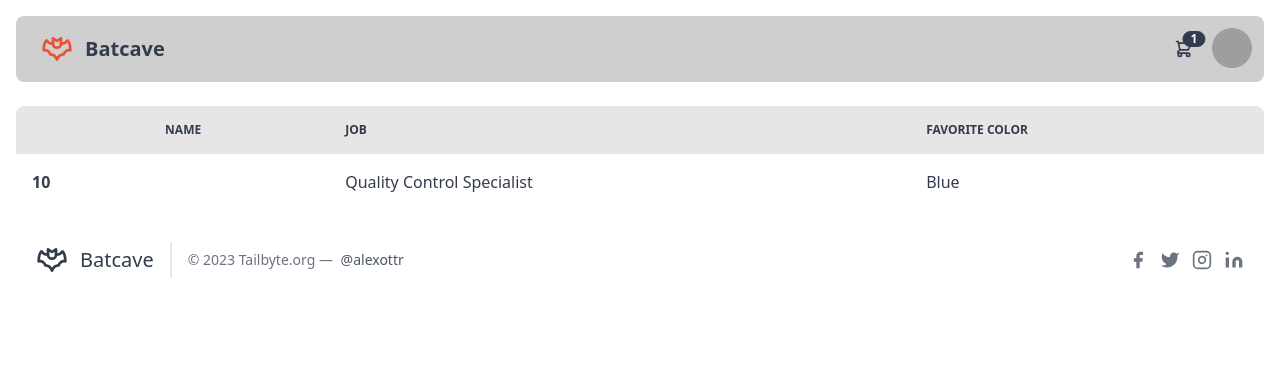
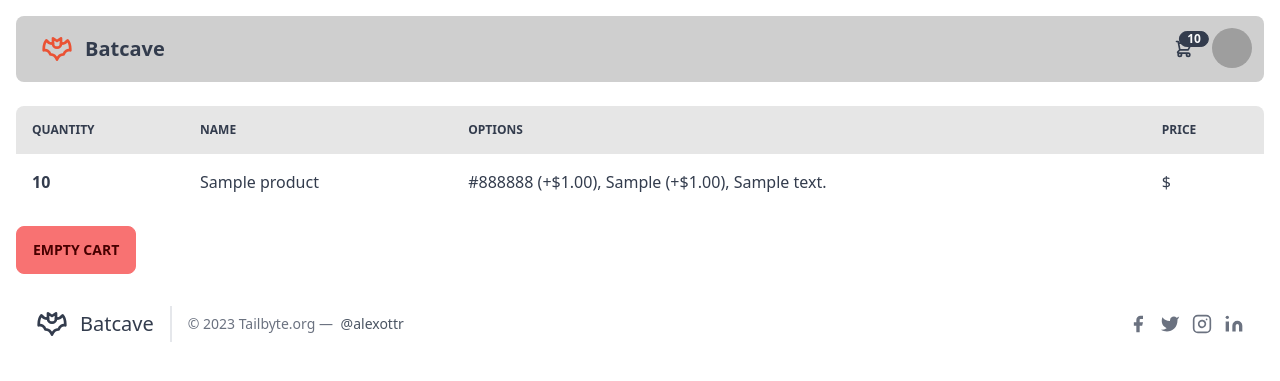
Before and after one commit to aottr/batcave, a Django app: page /cart in a window 1280 px wide. Shown: the top 381 px of the page. Run offline with Django 4.2, Linux system fonts and the light colour scheme; a user stored in the database is signed in; tables that the repository leaves empty hold one stand-in row (values such as "Sample post"); grey boxes are pictures that could not be loaded.

Commit message:
enable stock to be spread

```diff
--- a/static/batcave.css
+++ b/static/batcave.css
@@ -1612,6 +1612,27 @@
   outline: 2px solid hsl(var(--su));
 }
 
+.btn-error {
+  --tw-border-opacity: 1;
+  border-color: hsl(var(--er) / var(--tw-border-opacity));
+  --tw-bg-opacity: 1;
+  background-color: hsl(var(--er) / var(--tw-bg-opacity));
+  --tw-text-opacity: 1;
+  color: hsl(var(--erc, var(--nc)) / var(--tw-text-opacity));
+}
+
+.btn-error:hover,
+    .btn-error.btn-active {
+  --tw-border-opacity: 1;
+  border-color: hsl(var(--er) / var(--tw-border-opacity));
+  --tw-bg-opacity: 1;
+  background-color: hsl(var(--er) / var(--tw-bg-opacity));
+}
+
+.btn-error:focus-visible {
+  outline: 2px solid hsl(var(--er));
+}
+
 .btn.glass:hover,
     .btn.glass.btn-active {
   --glass-opacity: 25%;
@@ -1683,6 +1704,21 @@
   background-color: hsl(var(--su) / var(--tw-bg-opacity));
   --tw-text-opacity: 1;
   color: hsl(var(--suc, var(--nc)) / var(--tw-text-opacity));
+}
+
+.btn-outline.btn-error {
+  --tw-text-opacity: 1;
+  color: hsl(var(--er) / var(--tw-text-opacity));
+}
+
+.btn-outline.btn-error:hover,
+      .btn-outline.btn-error.btn-active {
+  --tw-border-opacity: 1;
+  border-color: hsl(var(--er) / var(--tw-border-opacity));
+  --tw-bg-opacity: 1;
+  background-color: hsl(var(--er) / var(--tw-bg-opacity));
+  --tw-text-opacity: 1;
+  color: hsl(var(--erc, var(--nc)) / var(--tw-text-opacity));
 }
 
 .btn-disabled,
@@ -1817,6 +1853,10 @@
 
 .drawer-toggle:focus-visible ~ .drawer-content .drawer-button.btn-success {
   outline: 2px solid hsl(var(--su));
+}
+
+.drawer-toggle:focus-visible ~ .drawer-content .drawer-button.btn-error {
+  outline: 2px solid hsl(var(--er));
 }
 
 .drawer-toggle:focus-visible ~ .drawer-content .drawer-button.btn-ghost {
--- a/storefront/models.py
+++ b/storefront/models.py
@@ -21,6 +21,21 @@
 
 
 class Product(models.Model):
+    PRODUCT = 'PT'
+    COLOR = 'CR'
+    SIZE = 'SZ'
+
+    STOCK_CHOICES = (
+        (PRODUCT, 'Product Stock'),
+        (COLOR, 'Color Stock'),
+        (SIZE, 'Size Stock'),
+    )
+
+    class StockChoices(models.TextChoices):
+        PRODUCT = 'PT', 'Product Stock'
+        COLOR = 'CR', 'Color Stock'
+        SIZE = 'SZ', 'Size Stock'
+
     name = models.CharField(max_length=200)
     slug = models.SlugField(unique=True, blank=True)
     category = models.ForeignKey(Category, on_delete=models.CASCADE, )
@@ -33,6 +48,7 @@
     active = models.BooleanField(default=True)
     stock = models.SmallIntegerField(default=0)
     per_user_limit = models.SmallIntegerField(default=0)
+    stock_selector = models.CharField(max_length=2, choices=StockChoices.choices, default=StockChoices.PRODUCT)
 
     def save(self, *args, **kwargs):
         if not self.slug:
@@ -57,6 +73,7 @@
     product = models.ForeignKey(Product, on_delete=models.CASCADE, )
     color = models.CharField(max_length=120)
     markup = models.DecimalField(default=0, max_digits=6, decimal_places=2)
+    stock = models.SmallIntegerField(default=0)
     active = models.BooleanField(default=True)
 
     def __str__(self):
@@ -77,6 +94,7 @@
     product = models.ForeignKey(Product, on_delete=models.CASCADE, )
     size = models.CharField(max_length=120)
     markup = models.DecimalField(default=0, max_digits=6, decimal_places=2)
+    stock = models.SmallIntegerField(default=0)
     active = models.BooleanField(default=True)
 
     def __str__(self):
@@ -89,6 +107,11 @@
     size = models.ForeignKey(ProductSize, null=True, blank=True, on_delete=models.CASCADE, )
     firmness = models.ForeignKey(ProductFirmness, null=True, blank=True, on_delete=models.CASCADE, )
     note = models.TextField(blank=True)
+
+    def compare_with(self, other_config):
+        return (self.product == other_config.product and self.color == other_config.color
+                and self.size == other_config.size and self.firmness == other_config.firmness
+                and self.note == other_config.note)
 
     def calculate_total(self):
         total = self.product.base_price
@@ -108,6 +131,13 @@
     def get_items(self):
         return CartItem.objects.filter(cart=self)
 
+    def count_items(self):
+        items = self.get_items()
+        count = 0
+        for item in items.iterator():
+            count += item.amount
+        return count
+
     def get_total(self):
         items = self.get_items()
         total = 0
@@ -121,10 +151,23 @@
     item = models.ForeignKey(ProductConfiguration, on_delete=models.CASCADE, )
     amount = models.PositiveSmallIntegerField(default=1)
     added_at = models.DateTimeField(auto_now_add=True)
+
+    def calculate_total(self):
+        return self.item.calculate_total() * self.amount
     # TODO add timer
 
 
 @receiver(post_save, sender=User)
-def create_favorites(sender, instance, created, **kwargs):
+def create_cart_for_user(sender, instance, created, **kwargs):
     if created:
         Cart.objects.create(owner=instance)
+
+
+# @receiver(post_save, sender=CartItem)
+# def check_cart_duplicates(sender, instance, created, **kwargs):
+#     if created:
+#         other_cart_items = CartItem.objects.filter(cart=instance.cart).exclude(item=instance)
+#         for cart_item in other_cart_items.iterator():
+#             if cart_item.item.compare_with(instance.item):
+#                 cart_item.amount += instance.amount
+#         Cart.objects.create(owner=instance)
--- a/storefront/views.py
+++ b/storefront/views.py
@@ -1,12 +1,8 @@
 from django.shortcuts import render, redirect
 from django.views.generic import TemplateView, DetailView, ListView
-from django.views import View
-from django.contrib.auth.mixins import LoginRequiredMixin
-from django.views.generic.edit import FormMixin, ModelFormMixin
-from django.urls import reverse
-from urllib.parse import urlencode
 from storefront.models import Product, CartItem, ProductConfiguration, ProductSize, ProductColor, ProductFirmness
-from storefront.forms import ProductConfiguratorForm, ProductConfigurationForm
+from storefront.forms import ProductConfigurationForm
+from storefront.utils import calculate_stock
 
 
 def extract_choices(queryset):
@@ -36,16 +32,28 @@
         if form.is_valid():
 
             cart = request.user.cart
-            config = ProductConfiguration.objects.create(
+            config = ProductConfiguration(
                 product=product,
                 color=form.cleaned_data.get('color'),
                 firmness=form.cleaned_data.get('firmness'),
                 size=form.cleaned_data.get('size'),
                 note=form.cleaned_data.get('note')
             )
-            CartItem.objects.create(cart=cart, item=config, amount=form.cleaned_data.get('amount'))
-            product.stock -= form.cleaned_data.get('amount')
-            product.save()
+            new_cart_item = CartItem(cart=cart, item=config, amount=form.cleaned_data.get('amount'))
+
+            other_cart_items = CartItem.objects.filter(cart=cart)
+            create = True
+            for cart_item in other_cart_items.iterator():
+                if cart_item.item.compare_with(config):
+                    create = False
+                    cart_item.amount += new_cart_item.amount
+                    cart_item.save()
+
+            if create:
+                config.save()
+                new_cart_item.save()
+
+            calculate_stock(new_cart_item)
 
     else:
         form = ProductConfigurationForm(user=request.user, product=product, size_choices=size_choices,
@@ -86,8 +94,7 @@
 
     items = CartItem.objects.filter(cart=request.user.cart)
     for item in items.iterator():
-        item.item.product.stock += item.amount
-        item.item.product.save()
+        calculate_stock(item, False)
         item.delete()
 
     return redirect('cart')
--- a/templates/base.html
+++ b/templates/base.html
@@ -14,7 +14,7 @@
 <div class="container mx-auto p-4">
   <div class="navbar bg-base-300 rounded-lg mb-6">
     <div class="flex-1">
-      <a class="btn btn-ghost normal-case text-xl">
+      <a class="btn btn-ghost normal-case text-xl" href="/">
         <svg xmlns="http://www.w3.org/2000/svg" class="stroke-accent" width="32" height="32"
              viewBox="0 0 24 24" stroke-width="2" stroke="currentColor" fill="none" stroke-linecap="round"
              stroke-linejoin="round">
@@ -35,7 +35,7 @@
               <path stroke-linecap="round" stroke-linejoin="round" stroke-width="2"
                     d="M3 3h2l.4 2M7 13h10l4-8H5.4M7 13L5.4 5M7 13l-2.293 2.293c-.63.63-.184 1.707.707 1.707H17m0 0a2 2 0 100 4 2 2 0 000-4zm-8 2a2 2 0 11-4 0 2 2 0 014 0z"/>
             </svg>
-            <span class="badge badge-sm indicator-item">{{ request.user.cart.get_items.count }}</span>
+            <span class="badge badge-sm indicator-item">{{ request.user.cart.count_items }}</span>
           </div>
         </label>
         <div tabindex="0" class="mt-3 card card-compact dropdown-content w-52 bg-base-100 shadow">
@@ -44,9 +44,9 @@
             <span class="font-bold text-lg">
               {{ cart.get_total }}
               Items</span>
-            <span class="text-info">Subtotal: {{ cart.get_items.count }}</span>
+            <span class="text-info">Subtotal: {{ cart.count_items }}</span>
             <div class="card-actions">
-              <button class="btn btn-primary btn-block">View cart</button>
+              <a href="{% url 'cart' %}" class="btn btn-primary btn-block">View cart</a>
             </div>
             {% endwith %}
           </div>
--- a/templates/storefront/cart.html
+++ b/templates/storefront/cart.html
@@ -6,23 +6,29 @@
       <!-- head -->
       <thead>
       <tr>
-        <th></th>
+        <th>Quantity</th>
         <th>Name</th>
-        <th>Job</th>
-        <th>Favorite Color</th>
+        <th>Options</th>
+        <th>Price</th>
       </tr>
       </thead>
       <tbody>
       {% for cartItem in object_list %}
         <tr>
           <th>{{ cartItem.amount }}</th>
-        <td>{{ cartItem.item.name }}</td>
-        <td>Quality Control Specialist</td>
-        <td>Blue</td>
+          <td>{{ cartItem.item.product.name }}</td>
+          <td>
+            {% if cartItem.item.color %}{{ cartItem.item.color }}, {% endif %}
+            {% if cartItem.item.size %}{{ cartItem.item.size }}, {% endif %}
+            {% if cartItem.item.firmness %}{{ cartItem.item.firmness }},{% endif %}
+            {{ cartItem.item.note }}
+          </td>
+          <td>${{ cartItem.calculate_total|floatformat:2 }}</td>
         </tr>
-  <p>{{ cartItem.item.name }}</p>
       {% endfor %}
       </tbody>
     </table>
+
+    <a href="{% url 'empty-cart' %}" class="btn btn-error mt-4">Empty Cart</a>
   </div>
 {% endblock %}
```
Also changed, not shown: storefront/forms.py (+2 -25 lines), storefront/utils.py (added, +35 -0 lines), storefront/migrations/0002_product_stock_selector_productcolor_stock_and_more.py (added). Lines whose indentation alone changed are shown as unchanged.
